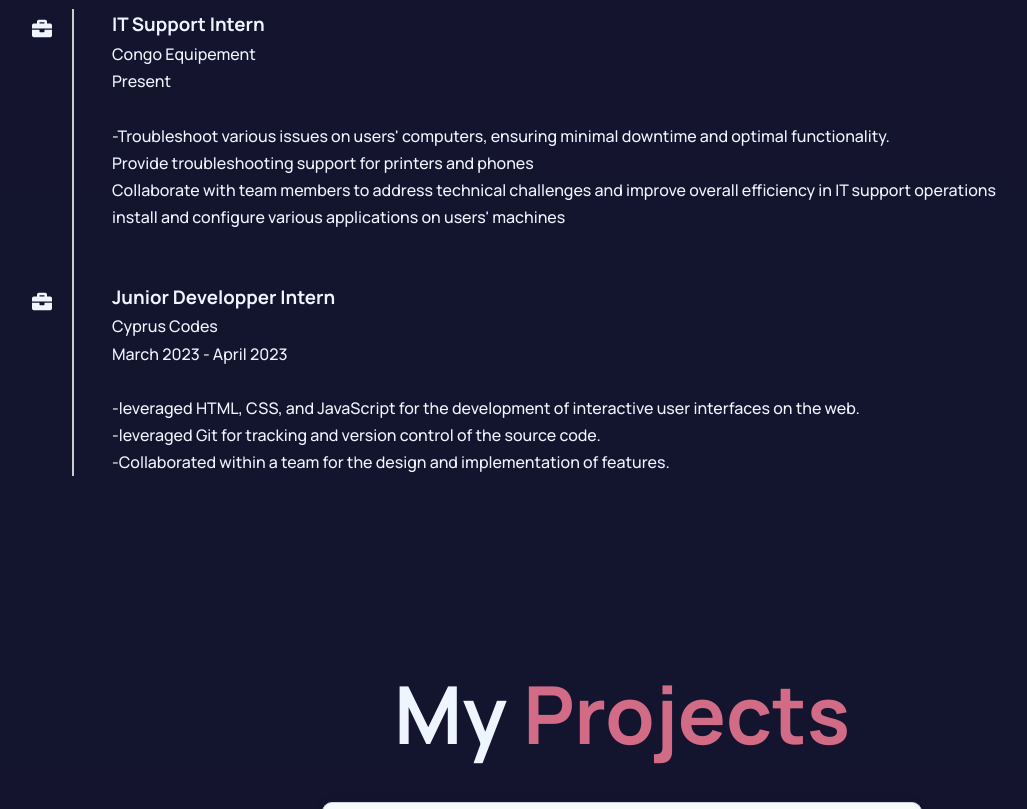
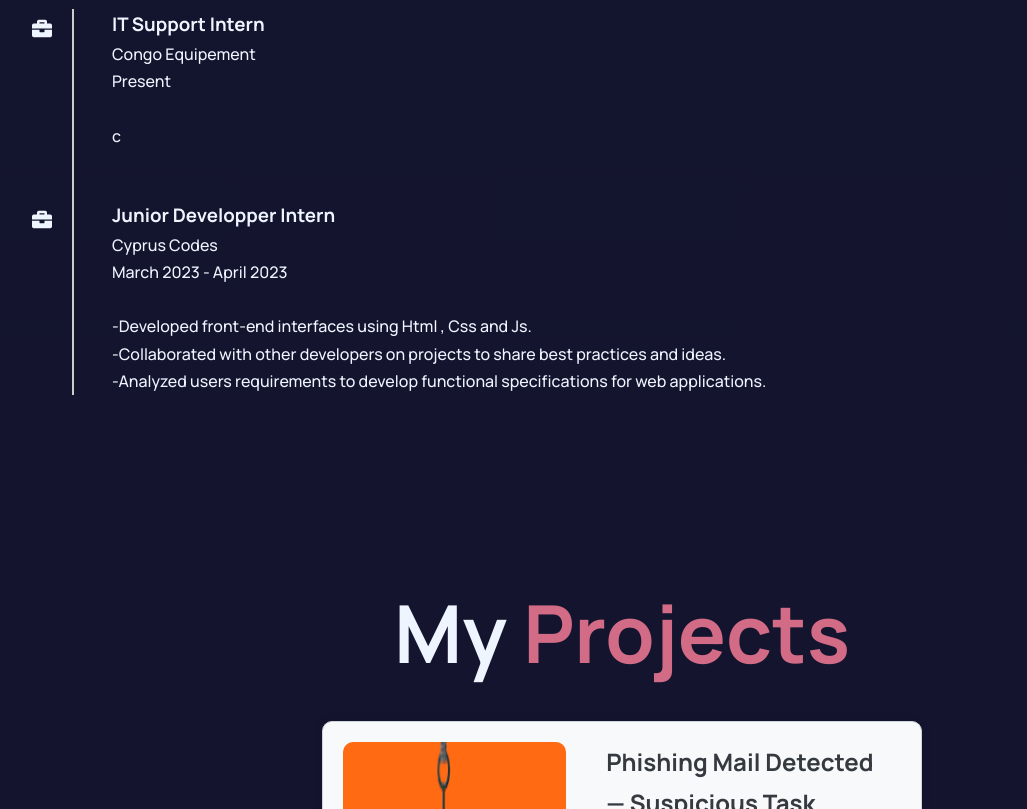
Before and after one commit to sarahmusinde/MyPortfolio, a plain HTML site: page index.html in a window 1280 px wide. Shown: the part 5420-6229 px from the top of the page, without its empty margins (18-1045 px from the left). Drawn offline with nearby package versions, Linux system fonts and the light colour scheme.

Commit message:
experience

```diff
--- a/index.html
+++ b/index.html
@@ -358,10 +358,7 @@
                   <p>Congo Equipement</p>
                   <p>Present </p><br>
                   <ul>
-                    <li>-Troubleshoot various issues on users' computers, ensuring minimal downtime and optimal functionality.</li>
-                  <li>Provide troubleshooting support for printers and phones</li>
-                  <li>Collaborate with team members to address technical challenges and improve overall efficiency in IT support operations</li>
-                  <li>install and configure various applications on users' machines </li>
+               c
                   </ul>
               </div>
           </div>
@@ -372,9 +369,9 @@
                   <p>Cyprus Codes</p>
                   <p>March 2023 - April 2023</p><br>
                   <ul>
-                    <li>-leveraged HTML, CSS, and JavaScript for the development of interactive user interfaces on the web.</li>
-                    <li>-leveraged Git for tracking and version control of the source code.</li>
-                    <li>-Collaborated within a team for the design and implementation of features.</li>
+                    <li>-Developed front-end  interfaces  using Html , Css and Js.</li>
+                    <li>-Collaborated with other developers on projects to share best practices  and ideas.</li>
+                    <li>-Analyzed users requirements to develop  functional specifications  for web applications.</li>
                   </ul>
               </div>
           </div>
```
